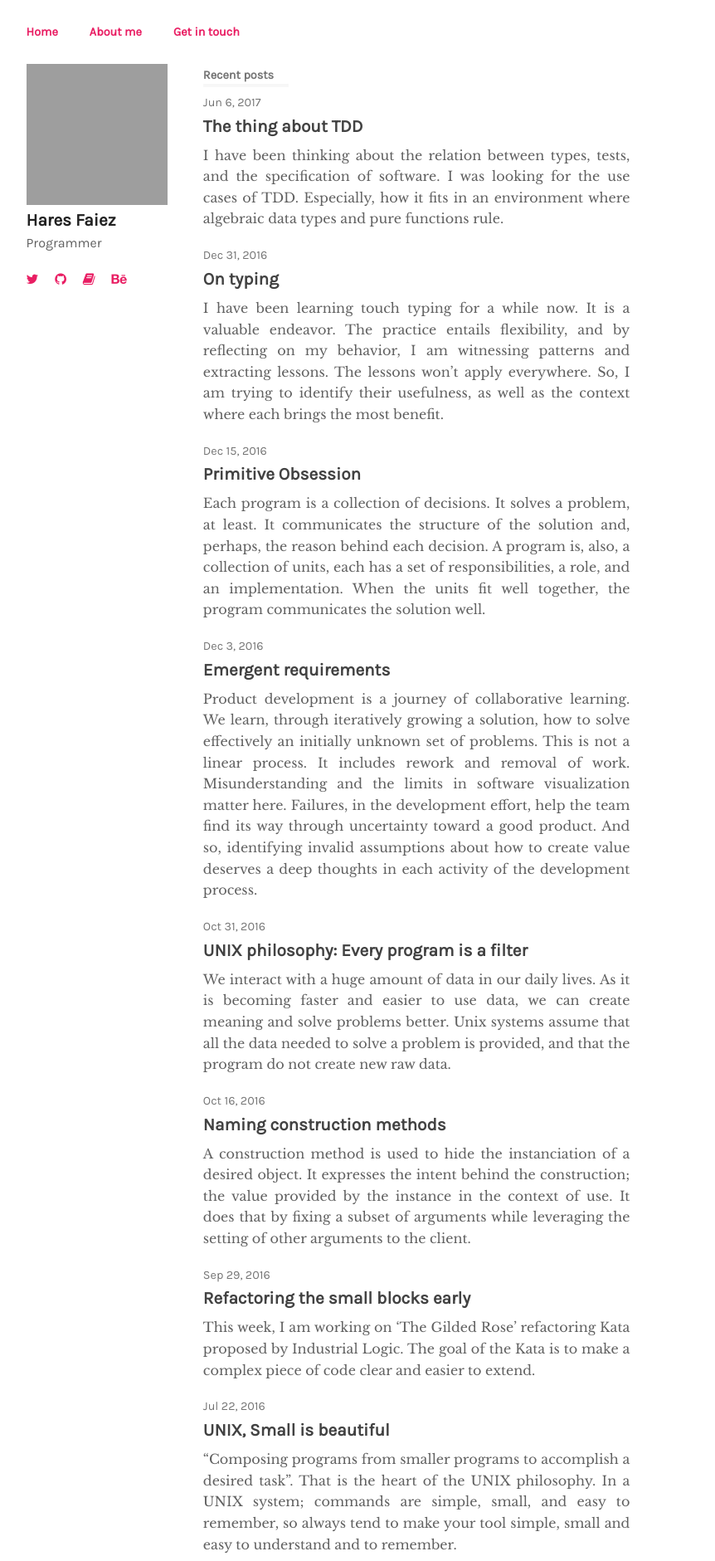
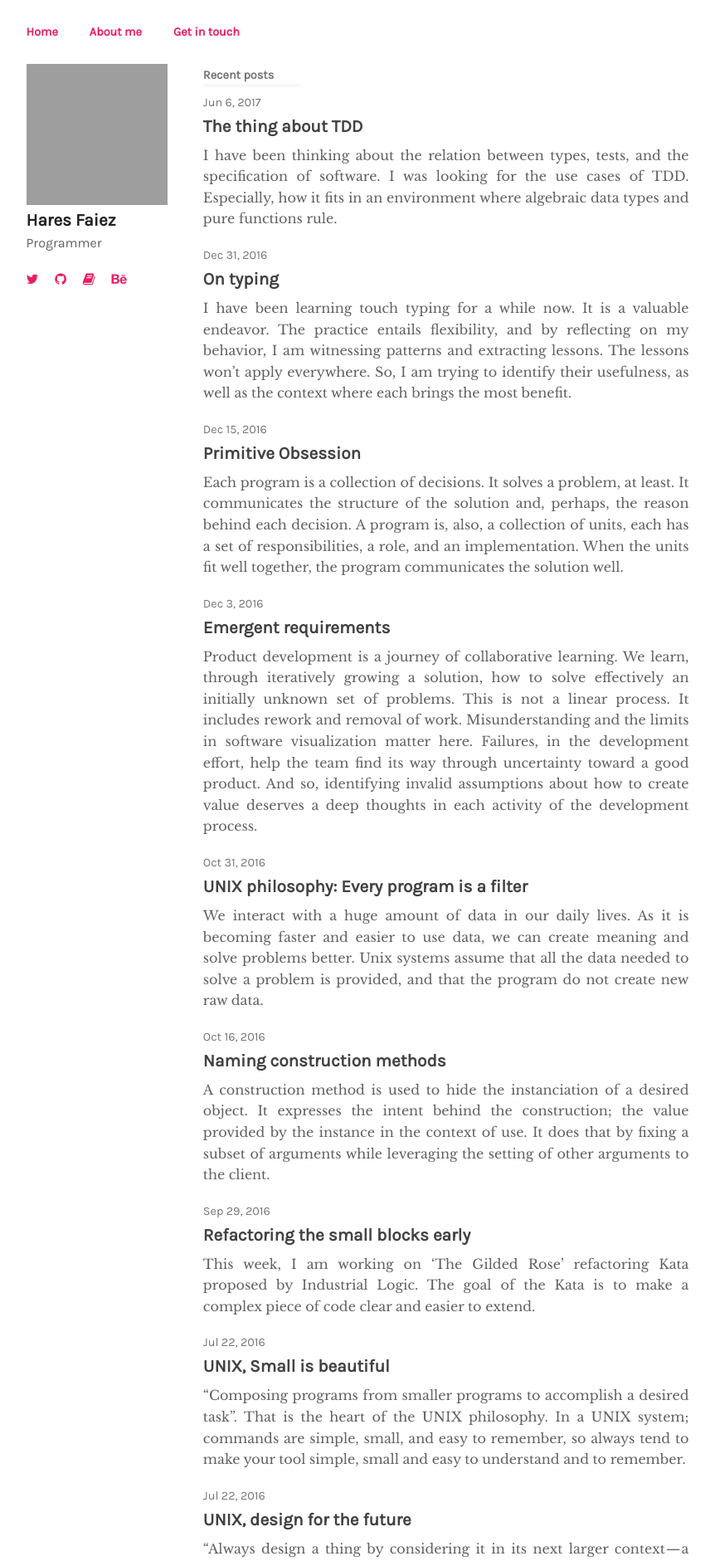
Before and after one commit to haresfaiez/haresfaiez.github.io, a Jekyll site: the page built from index.html, in a window 1280 px wide. Shown: the top 1881 px of the page at 83% size, without its empty margins (209-1071 px from the left). Built offline with Jekyll 4.4.1, drawn with Linux system fonts in a browser that asks for light colours; grey boxes are pictures that could not be loaded.

Commit message:
Fix the html structure of index and post layout

```diff
--- a/_layouts/post.html
+++ b/_layouts/post.html
@@ -1,14 +1,14 @@
 ---
 layout: default
 ---
-<header class="bounded">
-  <section class="small-12 medium-12 large-3 columns bloc">
+<div class="bounded">
+  <section class="small-12 medium-12 large-2 columns bloc">
     <h1 class="header">Keywords</h1>
     <p>
       {{ page.tags }}
     </p>
   </section>
-  <section class="small-12 medium-12 large-8 columns text-bloc">
+  <section class="small-12 medium-12 large-9 columns text-bloc">
     {% include post.html %}
     {% include comment.html %}
   </section>
--- a/index.html
+++ b/index.html
@@ -1,11 +1,11 @@
 ---
 layout: default
 ---
-<header class="bounded">
+<div class="bounded">
   <section class="small-12 medium-12 large-3 columns">
     {% include about-me.html %}
   </section>
-  <section class="small-12 medium-12 large-8 columns">
+  <section class="small-12 medium-12 large-9 columns">
     {% include posts.html %}
   </section>
 </div>
```
